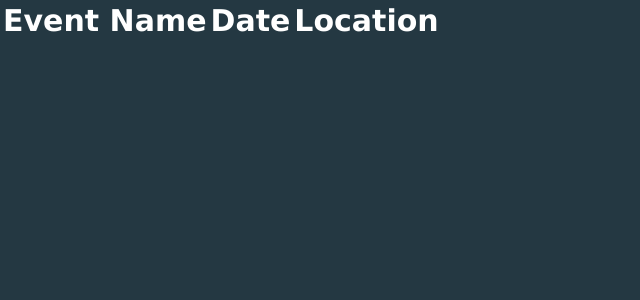
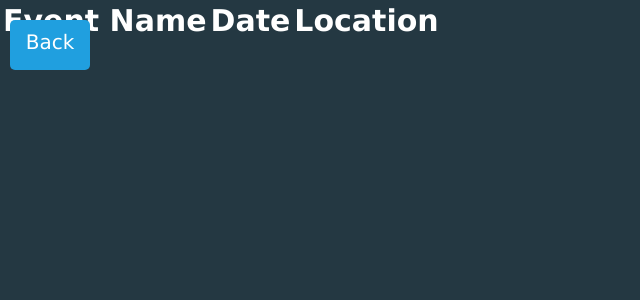
Before and after one commit to kenrhe/eventrpic, a Flask app: page /find in a window 1280 px wide. Shown: the top 300 px of the page, without its empty margins (0-640 px from the left). Run offline with Flask 2, Linux system fonts and the light colour scheme; data that the repository does not hold is empty.

Commit message:
Signed By Kenneth Rhee

```diff
--- a/templates/find.html
+++ b/templates/find.html
@@ -77,6 +77,8 @@
 </head>
 
 <body>
+		<a class="button" href="/">Back</a>
+
 	<table id="events-list">
 	          <tr>
             <td> <strong>Event Name</strong> </td>
```
